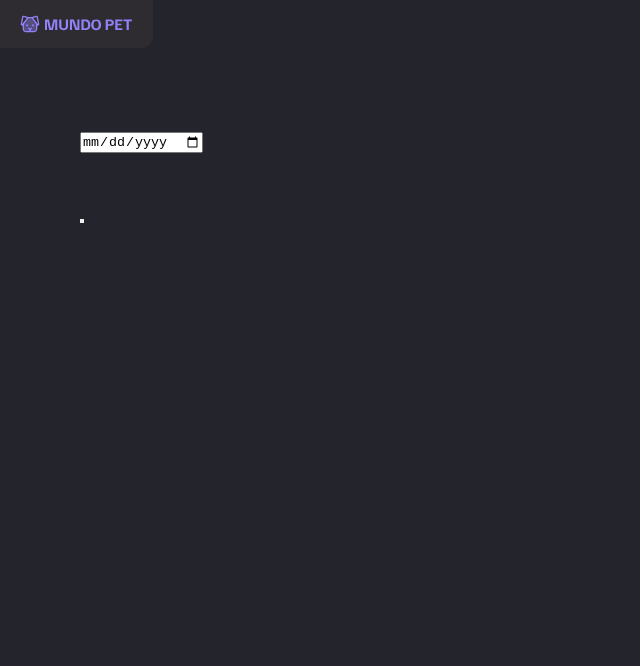
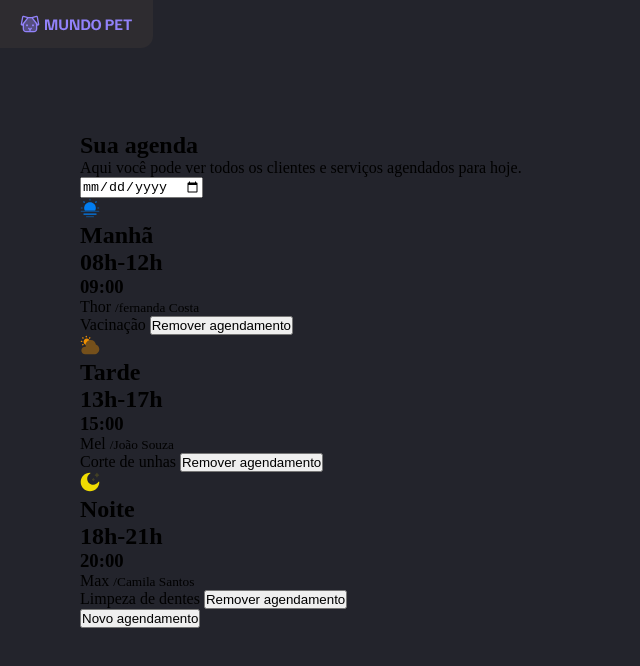
Before and after one commit to Davi-Lorena/Mundo-pet, a plain HTML site: page src/index.html in a window 1280 px wide. Shown: the whole page, without its empty margins (0-640 px from the left). Drawn offline with Linux system fonts and the light colour scheme.

Commit message:
adding texts and icons in html

```diff
--- a/src/index.html
+++ b/src/index.html
@@ -9,7 +9,7 @@
     <meta charset="UTF-8">
     <meta name="viewport" content="width=device-width, initial-scale=1.0">
 
-    <title>Mundo pet</title>
+    <title>MUNDO PET</title>
 
     <link rel="stylesheet" href="./styles/index.css">
     <!-- INTER TIGHT -->
@@ -18,49 +18,81 @@
     <link href="https://fonts.googleapis.com/css2?family=Inter:ital,opsz,wght@0,14..32,100..900;1,14..32,100..900&display=swap" rel="stylesheet">
 </head>
 <body>
-<img src="./assets/logo.svg" alt="">
+<img src="./assets/logo.svg" alt="Logo: Mundo pet">
 
 <main class="container">
 <section id="schedules">
+
     <header>
         <div>
-        <h1></h1>
-        <span></span>
+        <h1>Sua agenda</h1>
+        <span>Aqui você pode ver todos os clientes e serviços agendados para hoje.</span>
     </div>
     <input type="date">
     </header>
+
     <ul role="list">
         <li class="title">
             <div>
-                <img src="" alt="">
-                <h2></h2>
+                <img src="./assets/sun-fog.svg" alt="Ícone de sol nascendo">
+                <h2>Manhã</h2>
             </div>
-            <h2></h2>
+            <h2>08h-12h</h2>
         </li>
-        <li></li>
+        <li>
+            <div>
+                <h3>09:00</h3>
+                <span>
+                    Thor
+                    <small> /fernanda Costa</small>
+                </span>
+            </div>
+            <span>Vacinação</span>
+<button class="remove">Remover agendamento</button>
+        </li>
     </ul>
     <ul role="list">
         <li class="title">
             <div>
-                <img src="" alt="">
-                <h2></h2>
+                <img src="./assets/cloud-sun.svg" alt="Ícone de sol com nuvem">
+                <h2>Tarde</h2>
             </div>
-            <h2></h2>
+            <h2>13h-17h</h2>
         </li>
-        <li></li>
+        <li>
+            <div>
+                <h3>15:00</h3>
+                <span>
+                    Mel
+                    <small> /João Souza</small>
+                </span>
+            </div>
+            <span>Corte de unhas</span>
+<button class="remove">Remover agendamento</button>
+        </li>
     </ul>
     <ul role="list">
         <li class="title">
             <div>
-                <img src="" alt="">
-                <h2></h2>
+                <img src="./assets/moon-star.svg" alt="Ícone de lua e estrelas">
+                <h2>Noite</h2>
             </div>
-            <h2></h2>
+            <h2>18h-21h</h2>
         </li>
-        <li></li>
+        <li>
+            <div>
+                <h3>20:00</h3>
+                <span>
+                    Max
+                    <small> /Camila Santos</small>
+                </span>
+            </div>
+            <span>Limpeza de dentes</span>
+<button class="remove">Remover agendamento</button>
+        </li>
     </ul>
 </section>
-<button></button>
+<button>Novo agendamento</button>
 </main>
 
 </body>
```
